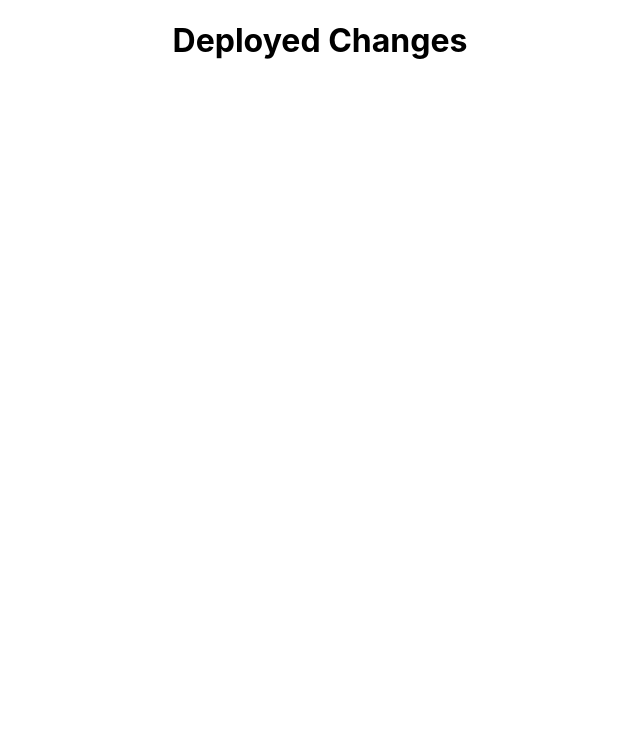
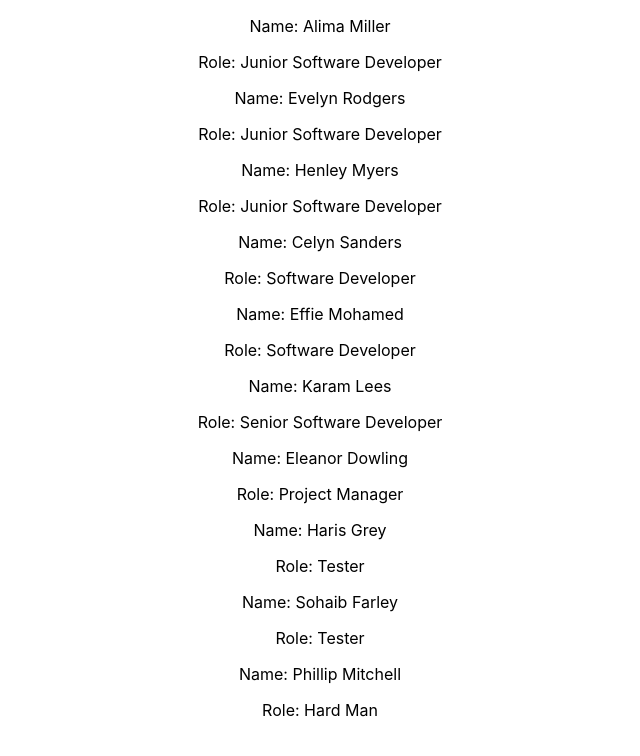
Before and after one commit to Andy-Reynolds/ticket-tracker, a React (Create React App) app: page / in a window 1280 px wide. Shown: the top 756 px of the page, without its empty margins (320-960 px from the left). Built offline with nearby package versions, Linux system fonts and the light colour scheme.

Commit message:
Mapped through teamArr to show names and roles

```diff
--- a/src/App.jsx
+++ b/src/App.jsx
@@ -1,12 +1,15 @@
 import './App.scss';
-// import team from './data/team';
+import EmployeeInfo from './components/EmployeeInfo/EmployeeInfo';
+// import EmployeeTile from './components/EmployeeTile/EmployeeTile';
+import team from './data/team';
 
 
 
 function App() {
   return (
     <div className="App">
-      <h1>Deployed Changes</h1>
+      {/* <EmployeeTile teamArr={team} /> */}
+      <EmployeeInfo teamArr={team} />
     </div>
   );
 }
--- a/src/components/EmployeeInfo/EmployeeInfo.jsx
+++ b/src/components/EmployeeInfo/EmployeeInfo.jsx
@@ -1,9 +1,22 @@
 import React from 'react'
 import "./EmployeeInfo.scss"
 
-const EmployeeInfo = () => {
+const EmployeeInfo = ({teamArr}) => {
+  const employeeInfoJSX = teamArr.map((employee) => {
+    return (
+      <>
+        <p>Name: {employee.name}</p>
+        <p>Role: {employee.role}</p>
+      </>
+    )
+  })
+
   return (
-    <div>EmployeeInfo</div>
+    <>
+      <div className="employee-info">
+        {employeeInfoJSX}
+      </div>
+    </>
   )
 }
 
--- a/src/components/EmployeeTile/EmployeeTile.jsx
+++ b/src/components/EmployeeTile/EmployeeTile.jsx
@@ -3,7 +3,9 @@ import "./EmployeeTile.scss"
 
 const EmployeeTile = () => {
   return (
-    <div>EmployeeTile</div>
+    <>
+      <div>EmployeeTile</div>
+    </>
   )
 }
 
```
